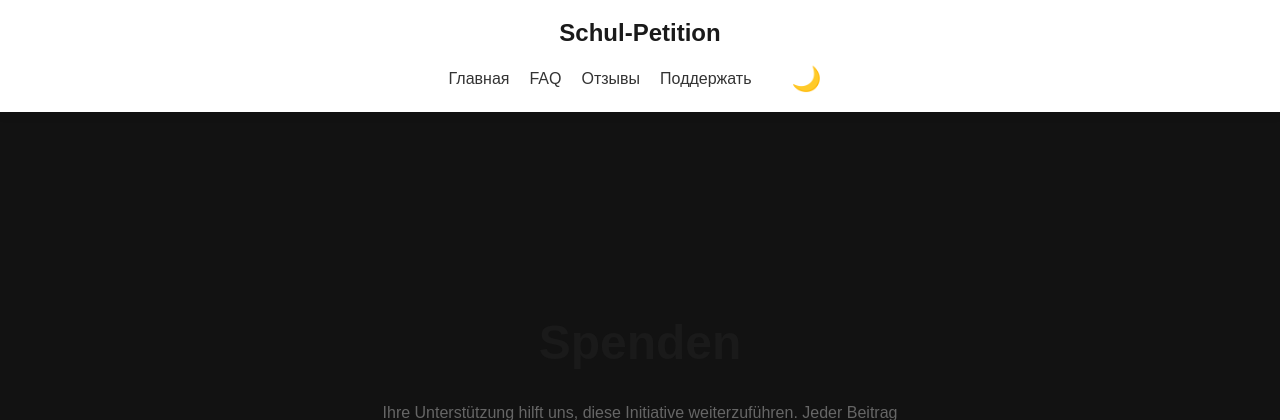
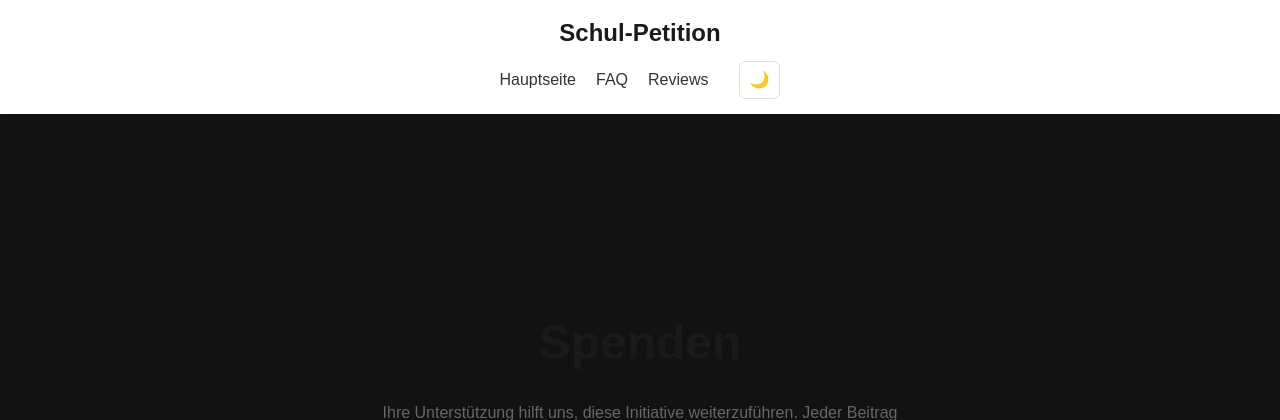
Before and after one commit to Murdddl/Site-GB-GER-Bir-N-, a Django app: page /donate/ in a window 1280 px wide. Shown: the top 420 px of the page. Run offline with Django 5.2, Linux system fonts and the light colour scheme.

Commit message:
update settings

```diff
--- a/petition/templates/base.html
+++ b/petition/templates/base.html
@@ -42,12 +42,17 @@
         <div class="nav-wrapper">
             <a href="{% url 'index' %}" class="logo">Schul-Petition</a>
             <div class="nav-links">
-                <a href="{% url 'index' %}">Главная</a>
-                <a href="{% url 'faq' %}">FAQ</a>
-                <a href="{% url 'reviews' %}">Отзывы</a>
-                <a href="{% url 'donate' %}">Поддержать</a>
-                <button class="theme-toggle" onclick="toggleTheme()" style="background: none; border: none; font-size: 1.5rem; cursor: pointer; padding: 0 10px;">🌙</button>
-            </div>
+    <a href="{% url 'index' %}">Hauptseite</a>
+    <a href="{% url 'faq' %}">FAQ</a>
+    <a href="{% url 'reviews' %}">Reviews</a>
+
+    {% if user.is_authenticated %}
+        <a href="{% url 'moderation' %}" style="color: #ffc107; font-weight: bold;">Moderation</a>
+        <a href="{% url 'logout' %}" style="font-size: 0.8rem; opacity: 0.7;">Zurück</a>
+    {% endif %}
+
+    <button class="theme-toggle" onclick="toggleTheme()">🌙</button>
+</div>
         </div>
     </nav>
 
```
